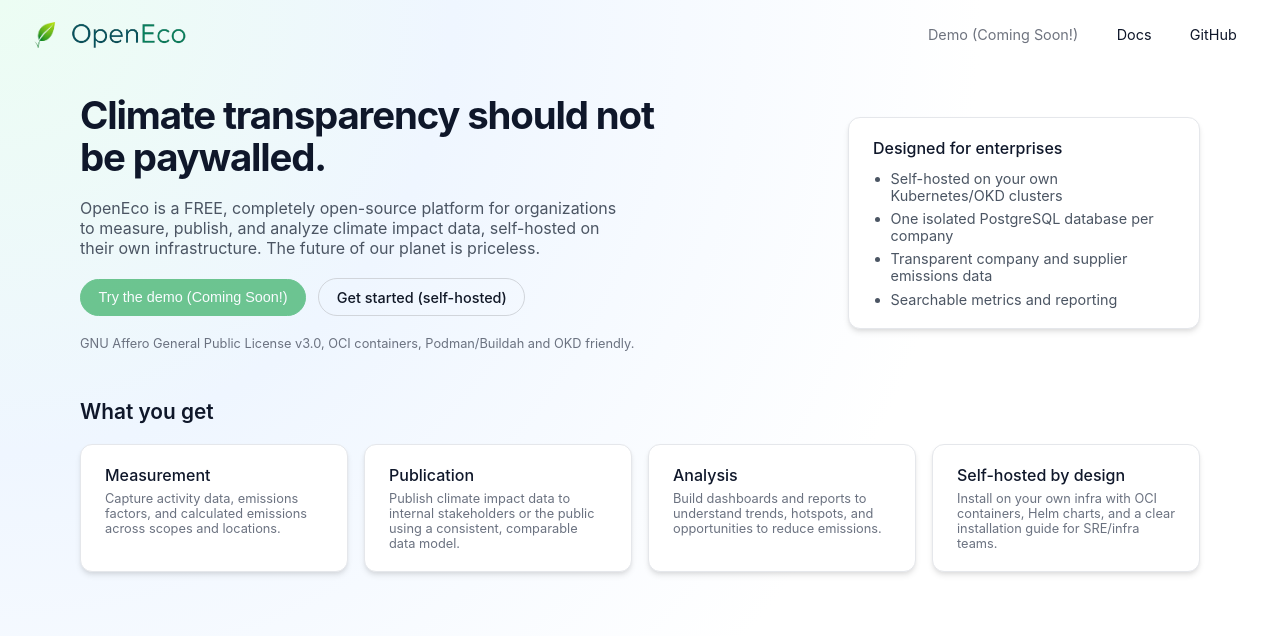
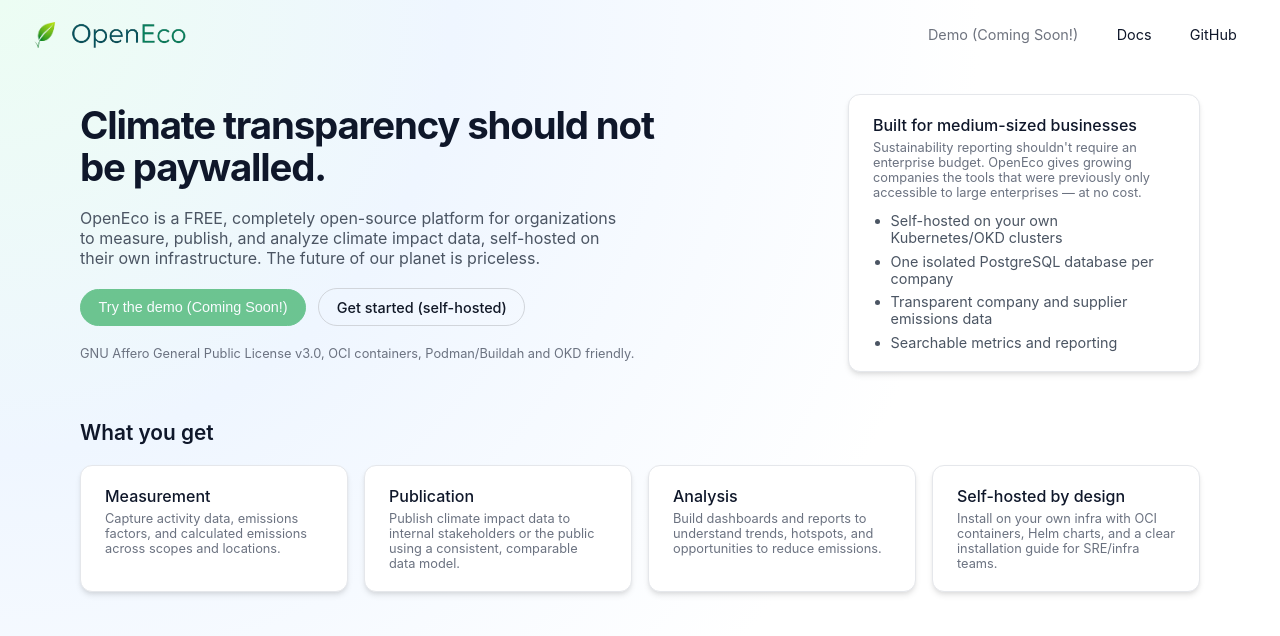
Before and after one commit to Open-Eco/oe-core, a Next.js app in the folder web/: page / in a window 1280 px wide. Shown: the top 636 px of the page. Built offline with nearby package versions, Linux system fonts and the light colour scheme.

Commit message:
fix: replace enterprise positioning with medium-sized business messaging
Co-authored-by: camerensmith <94063173+camerensmith@users.noreply.github.com>

```diff
--- a/web/app/page.tsx
+++ b/web/app/page.tsx
@@ -70,7 +70,10 @@ export default function Home() {
 
           <div className="eco-landing__hero-panel">
             <div className="eco-card eco-landing__hero-card">
-              <h2 className="eco-card__title">Designed for enterprises</h2>
+              <h2 className="eco-card__title">Built for medium-sized businesses</h2>
+              <p className="eco-card__meta">
+                {"Sustainability reporting shouldn't require an enterprise budget. OpenEco gives growing companies the tools that were previously only accessible to large enterprises — at no cost."}
+              </p>
               <ul className="eco-landing__list">
                 <li>Self-hosted on your own Kubernetes/OKD clusters</li>
                 <li>One isolated PostgreSQL database per company</li>
```
Also changed, not shown: 1 other file (tests, documents, lock files or other folders).
